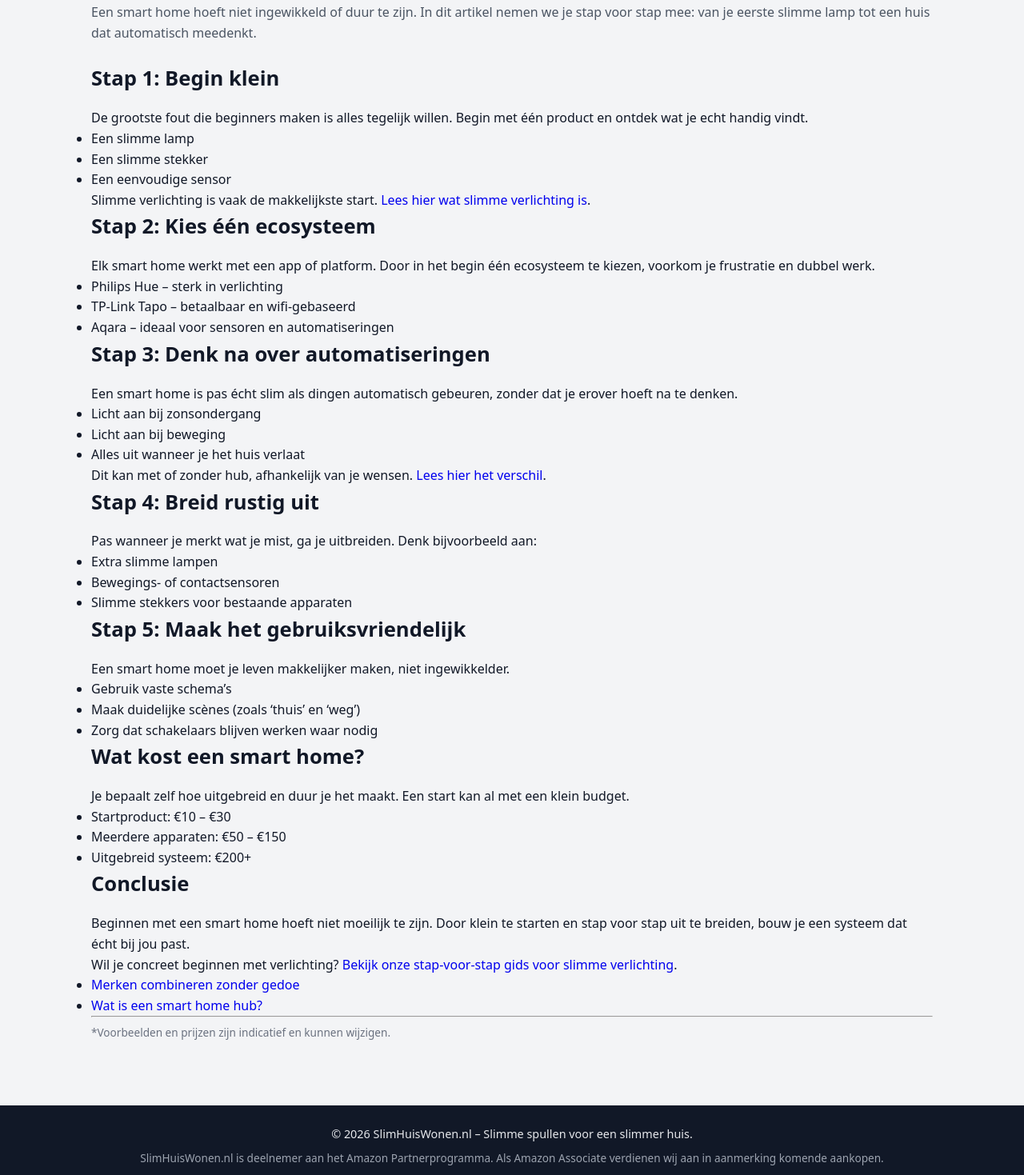
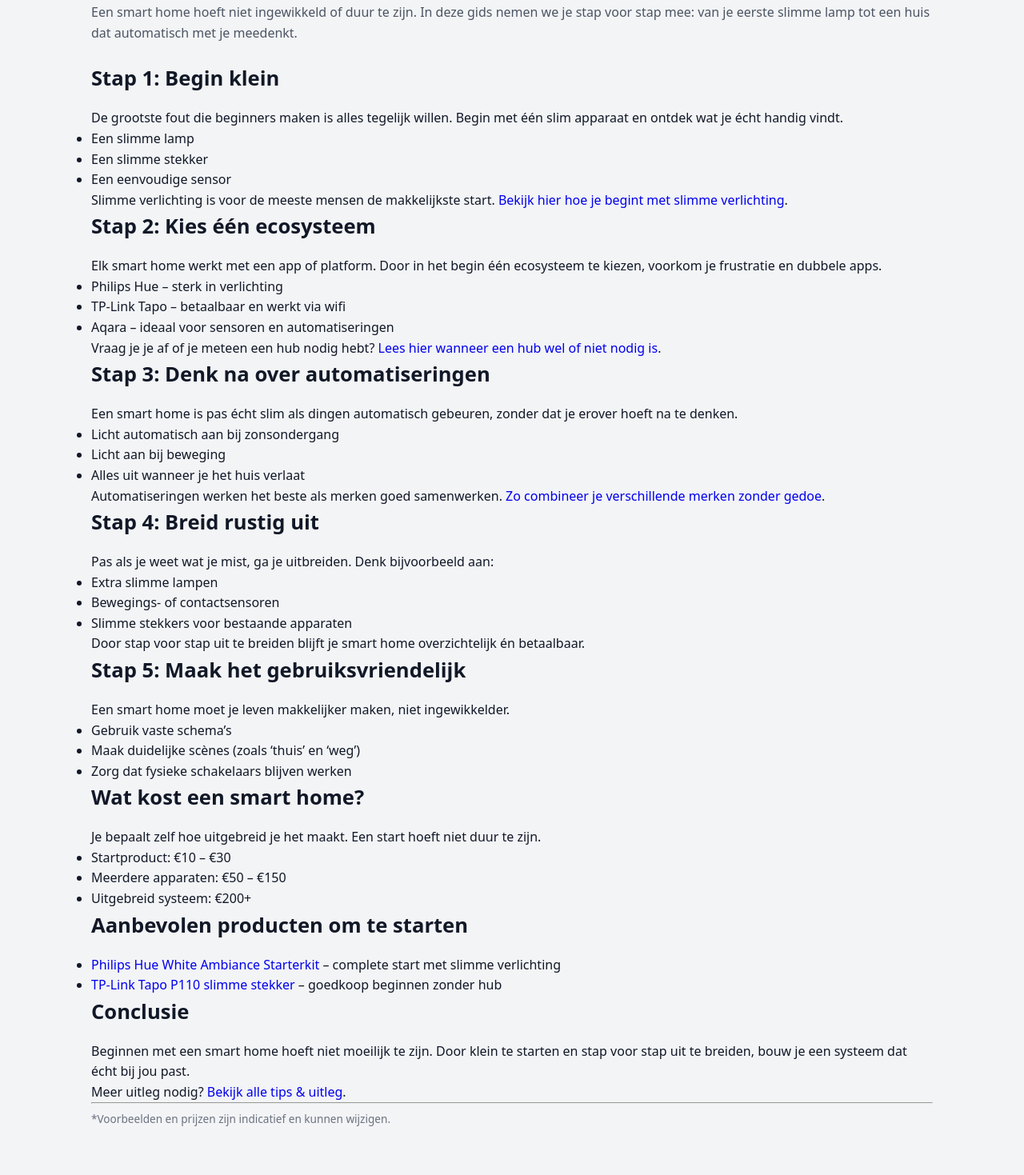
Before and after one commit to hafidgrad/SlimHuisWonen, a Next.js app: page /tips/beginnen-met-smart-home in a window 1280 px wide. Shown: the part 161-1630 px from the top of the page at 80% size. Built offline with nearby package versions, Linux system fonts and the light colour scheme.

Commit message:
Add pillar article: Beginnen met smart home in 5 stappen

```diff
--- a/app/tips/beginnen-met-smart-home/page.jsx
+++ b/app/tips/beginnen-met-smart-home/page.jsx
@@ -3,9 +3,9 @@ import Footer from "@/components/Footer";
 import Link from "next/link";
 
 export const metadata = {
-  title: "Beginnen met smart home in 5 stappen",
+  title: "Beginnen met smart home in 5 stappen (complete gids)",
   description:
-    "Wil je beginnen met een smart home? Volg deze 5 eenvoudige stappen en voorkom dure beginnersfouten.",
+    "Wil je beginnen met een smart home? Volg deze 5 eenvoudige stappen en voorkom dure beginnersfouten. Praktisch en duidelijk uitgelegd.",
   alternates: {
     canonical: "https://slimhuiswonen.nl/tips/beginnen-met-smart-home",
   },
@@ -21,16 +21,17 @@ export default function BeginnenMetSmartHome() {
           <h1>Beginnen met smart home in 5 stappen</h1>
 
           <p className="section-intro">
-            Een smart home hoeft niet ingewikkeld of duur te zijn. In dit
-            artikel nemen we je stap voor stap mee: van je eerste slimme lamp
-            tot een huis dat automatisch meedenkt.
+            Een smart home hoeft niet ingewikkeld of duur te zijn. In deze gids
+            nemen we je stap voor stap mee: van je eerste slimme lamp tot een
+            huis dat automatisch met je meedenkt.
           </p>
 
+          {/* STAP 1 */}
           <h2>Stap 1: Begin klein</h2>
 
           <p>
             De grootste fout die beginners maken is alles tegelijk willen.
-            Begin met één product en ontdek wat je echt handig vindt.
+            Begin met één slim apparaat en ontdek wat je écht handig vindt.
           </p>
 
           <ul>
@@ -40,25 +41,36 @@ export default function BeginnenMetSmartHome() {
           </ul>
 
           <p>
-            Slimme verlichting is vaak de makkelijkste start.{" "}
-            <Link href="/tips/wat-is-slimme-verlichting">
-              Lees hier wat slimme verlichting is
+            Slimme verlichting is voor de meeste mensen de makkelijkste start.
+            {" "}
+            <Link href="/tips/beginnen-met-slimme-verlichting">
+              Bekijk hier hoe je begint met slimme verlichting
             </Link>.
           </p>
 
+          {/* STAP 2 */}
           <h2>Stap 2: Kies één ecosysteem</h2>
 
           <p>
-            Elk smart home werkt met een app of platform. Door in het begin
-            één ecosysteem te kiezen, voorkom je frustratie en dubbel werk.
+            Elk smart home werkt met een app of platform. Door in het begin één
+            ecosysteem te kiezen, voorkom je frustratie en dubbele apps.
           </p>
 
           <ul>
             <li>Philips Hue – sterk in verlichting</li>
-            <li>TP-Link Tapo – betaalbaar en wifi-gebaseerd</li>
+            <li>TP-Link Tapo – betaalbaar en werkt via wifi</li>
             <li>Aqara – ideaal voor sensoren en automatiseringen</li>
           </ul>
 
+          <p>
+            Vraag je je af of je meteen een hub nodig hebt?
+            {" "}
+            <Link href="/tips/slim-huis-zonder-hub">
+              Lees hier wanneer een hub wel of niet nodig is
+            </Link>.
+          </p>
+
+          {/* STAP 3 */}
           <h2>Stap 3: Denk na over automatiseringen</h2>
 
           <p>
@@ -67,22 +79,24 @@ export default function BeginnenMetSmartHome() {
           </p>
 
           <ul>
-            <li>Licht aan bij zonsondergang</li>
+            <li>Licht automatisch aan bij zonsondergang</li>
             <li>Licht aan bij beweging</li>
             <li>Alles uit wanneer je het huis verlaat</li>
           </ul>
 
           <p>
-            Dit kan met of zonder hub, afhankelijk van je wensen.{" "}
-            <Link href="/tips/slim-huis-zonder-hub">
-              Lees hier het verschil
+            Automatiseringen werken het beste als merken goed samenwerken.
+            {" "}
+            <Link href="/tips/merken-combineren-zonder-gedoe">
+              Zo combineer je verschillende merken zonder gedoe
             </Link>.
           </p>
 
+          {/* STAP 4 */}
           <h2>Stap 4: Breid rustig uit</h2>
 
           <p>
-            Pas wanneer je merkt wat je mist, ga je uitbreiden. Denk bijvoorbeeld aan:
+            Pas als je weet wat je mist, ga je uitbreiden. Denk bijvoorbeeld aan:
           </p>
 
           <ul>
@@ -91,6 +105,12 @@ export default function BeginnenMetSmartHome() {
             <li>Slimme stekkers voor bestaande apparaten</li>
           </ul>
 
+          <p>
+            Door stap voor stap uit te breiden blijft je smart home overzichtelijk
+            én betaalbaar.
+          </p>
+
+          {/* STAP 5 */}
           <h2>Stap 5: Maak het gebruiksvriendelijk</h2>
 
           <p>
@@ -100,14 +120,14 @@ export default function BeginnenMetSmartHome() {
           <ul>
             <li>Gebruik vaste schema’s</li>
             <li>Maak duidelijke scènes (zoals ‘thuis’ en ‘weg’)</li>
-            <li>Zorg dat schakelaars blijven werken waar nodig</li>
+            <li>Zorg dat fysieke schakelaars blijven werken</li>
           </ul>
 
+          {/* KOSTEN */}
           <h2>Wat kost een smart home?</h2>
 
           <p>
-            Je bepaalt zelf hoe uitgebreid en duur je het maakt. Een start kan
-            al met een klein budget.
+            Je bepaalt zelf hoe uitgebreid je het maakt. Een start hoeft niet duur te zijn.
           </p>
 
           <ul>
@@ -116,6 +136,25 @@ export default function BeginnenMetSmartHome() {
             <li>Uitgebreid systeem: €200+</li>
           </ul>
 
+          {/* PRODUCTEN */}
+          <h2>Aanbevolen producten om te starten</h2>
+
+          <ul>
+            <li>
+              <Link href="/producten/philips-hue-white-ambiance-starterkit">
+                Philips Hue White Ambiance Starterkit
+              </Link>{" "}
+              – complete start met slimme verlichting
+            </li>
+            <li>
+              <Link href="/producten/tp-link-tapo-p110-slimme-stekker">
+                TP-Link Tapo P110 slimme stekker
+              </Link>{" "}
+              – goedkoop beginnen zonder hub
+            </li>
+          </ul>
+
+          {/* CONCLUSIE */}
           <h2>Conclusie</h2>
 
           <p>
@@ -125,23 +164,13 @@ export default function BeginnenMetSmartHome() {
           </p>
 
           <p>
-            Wil je concreet beginnen met verlichting?{" "}
-            <Link href="/tips/beginnen-met-slimme-verlichting">
-              Bekijk onze stap-voor-stap gids voor slimme verlichting
+            Meer uitleg nodig?
+            {" "}
+            <Link href="/tips">
+              Bekijk alle tips & uitleg
             </Link>.
           </p>
-<ul>
-  <li>
-    <Link href="/tips/merken-combineren-zonder-gedoe">
-      Merken combineren zonder gedoe
-    </Link>
-  </li>
-  <li>
-    <Link href="/tips/wat-is-een-smart-home-hub">
-      Wat is een smart home hub?
-    </Link>
-  </li>
-</ul>
+
           <hr />
 
           <p className="muted small">
```
